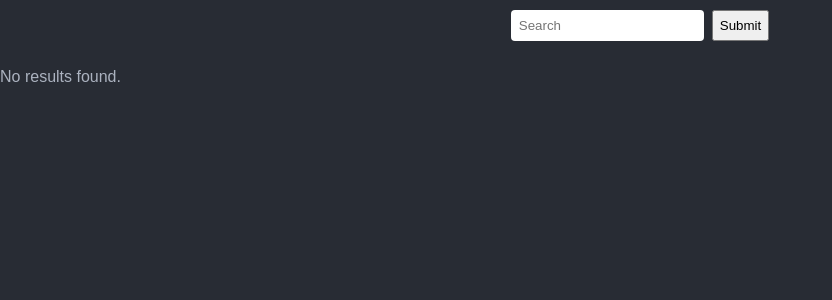
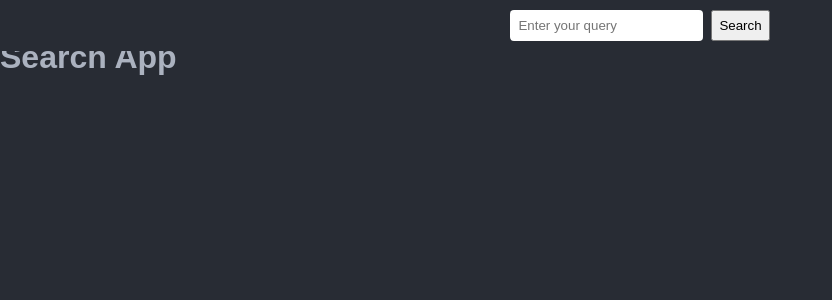
Before and after one commit to bigmaggi/floogly, a Flask app: page / in a window 1280 px wide. Shown: the top 300 px of the page, without its empty margins (0-832 px from the left). Run offline with Flask 3, Linux system fonts and the light colour scheme.

Commit message:
working search

```diff
--- a/app.py
+++ b/app.py
@@ -30,6 +30,7 @@ def search_documents(query, limit=20):
 
     return unique_results
 
+
 @app.route('/', methods=['GET', 'POST'])
 def index():
     search_results = []
@@ -43,5 +44,6 @@ def index():
     return render_template('index.html', search_results=search_results, total_results=total_results)
 
 
+
 if __name__ == "__main__":
     app.run(host='0.0.0.0', debug=True)
--- a/templates/index.html
+++ b/templates/index.html
@@ -52,38 +52,28 @@
             text-decoration: none;
         }
     </style>
+
+<head>
+    <title>Search App</title>
 </head>
 <body>
-    <form method="POST">
-        <input type="text" name="query" placeholder="Enter a search query" required>
-        <input type="submit" value="Search">
+    <h1>Search App</h1>
+    <form method="POST" action="/">
+        <input type="text" name="query" placeholder="Enter your query">
+        <button type="submit">Search</button>
     </form>
 
-		<form method="POST">
-		    <input type="text" name="query" placeholder="Search">
-		    <button type="submit">Submit</button>
-		</form>
-
-		<p>Total Results: {{ total_results }}</p>
+    {% if total_results %}
+        <p>Total results: {{ total_results }}</p>
 
         {% if search_results %}
+            <h2>Search Results</h2>
             <ul>
             {% for result in search_results %}
                 <li>{{ result._source.url }}</li>
             {% endfor %}
             </ul>
-		{% else %}
-		    <p>No results found.</p>
         {% endif %}
-
-
-    <div id="results">
-        {% for result in search_results %}
-            <div class="result">
-                <h2><a href="{{ result['_source']['url'] }}" target="_blank">{{ result['_source']['url'] }}</a></h2>
-                <p>Score: {{ result['_score'] }}</p>
-            </div>
-        {% endfor %}
-    </div>
+    {% endif %}
 </body>
 </html>
```
Lines whose indentation alone changed are shown as unchanged.
